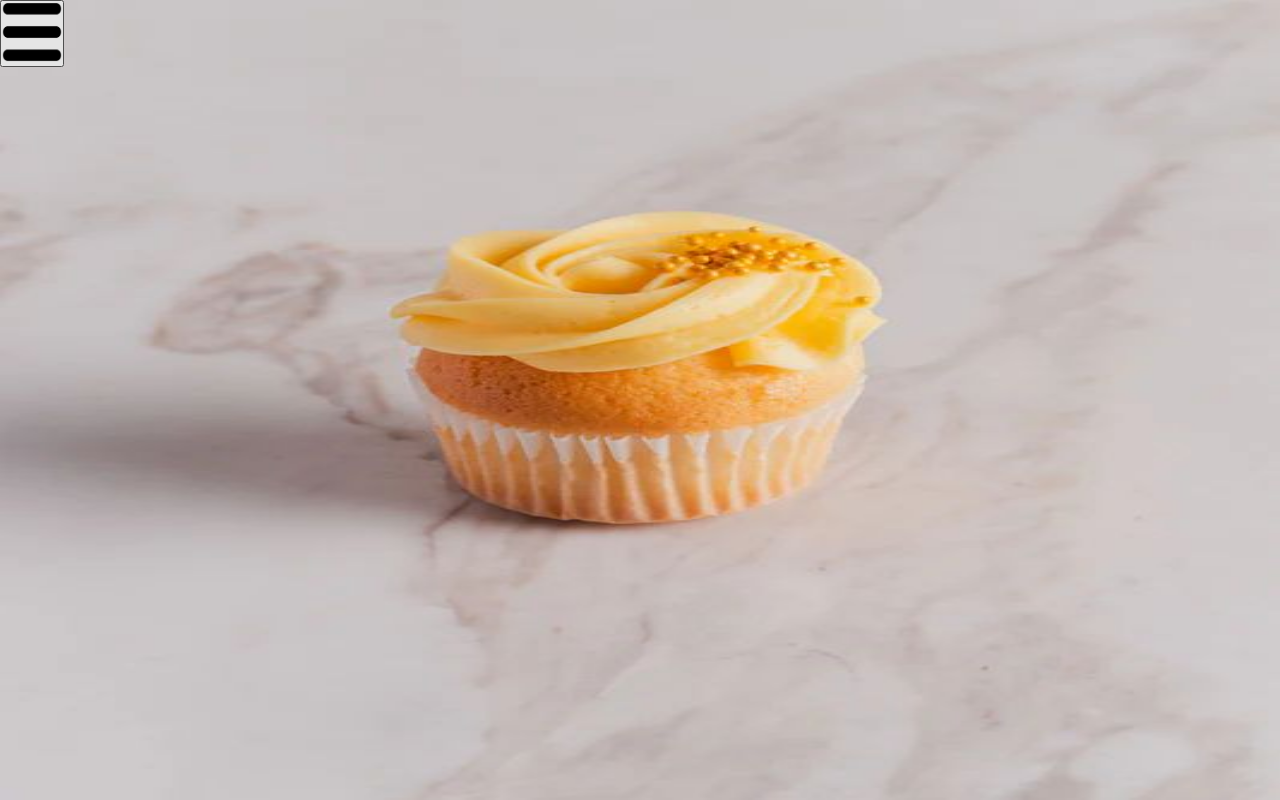
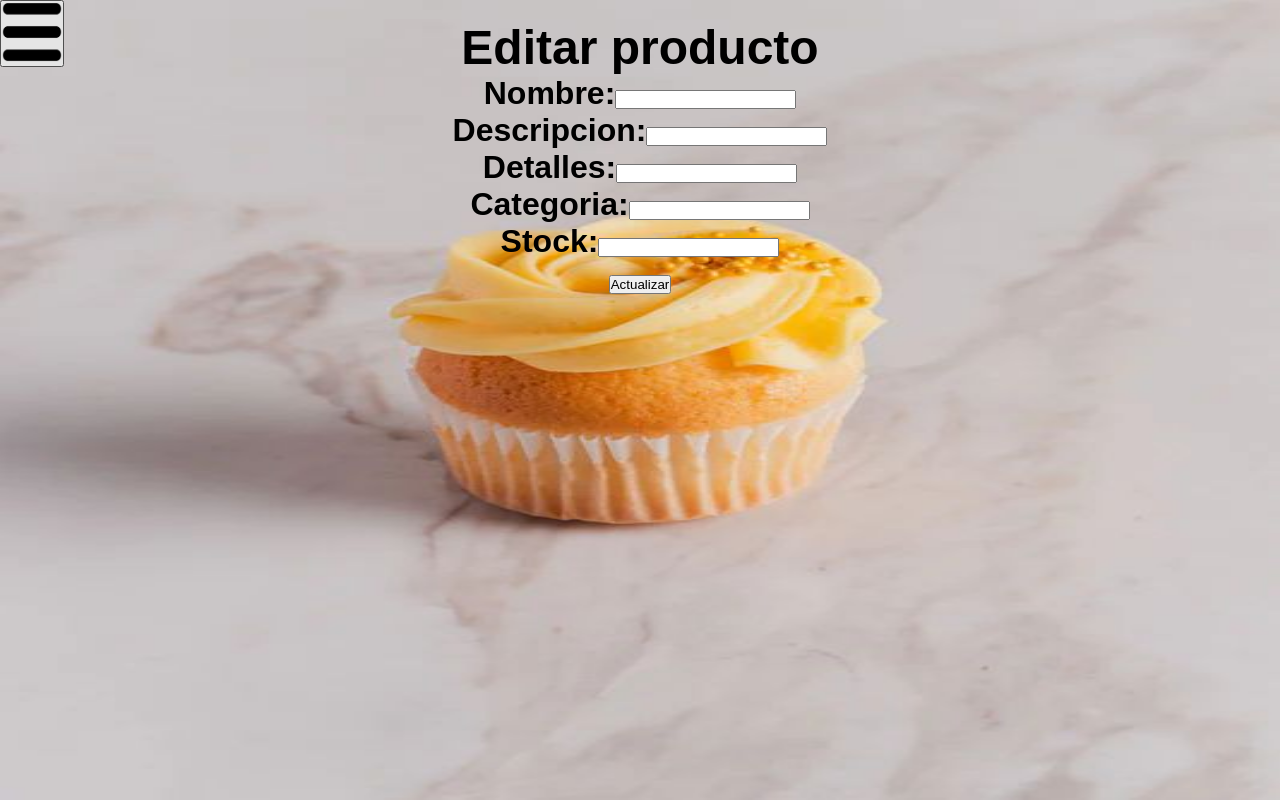
Before and after one commit to Kori55/df2-proyecto-2, a React (Vite) app: page /#/productos/editar/1 in a window 1280 px wide. Before the commit this address had no page. Built offline with nearby package versions, Linux system fonts and the light colour scheme; no server answers.

Commit message:
implementar conexion con backend (casi funciona)

```diff
--- a/package.json
+++ b/package.json
@@ -12,6 +12,7 @@
     "test:watch": "vitest --watch"
   },
   "dependencies": {
+    "axios": "^1.13.2",
     "react": "^19.2.0",
     "react-dom": "^19.2.0",
     "react-router-dom": "^7.12.0"
--- a/src/App.jsx
+++ b/src/App.jsx
@@ -6,6 +6,7 @@ import {IniciarSesion} from "./Pages/IniciarSesion"
 
 import {Productos} from "./Pages/Productos"
 import {VistaProducto} from "./Pages/Productos/VistaProducto.jsx"
+import {RegistrarProducto} from "./Pages/RegistrarProducto.jsx"
 
 import {Blog} from "./Pages/Blog"
 import {BlogVistaPost} from "./Pages/Blog/BlogVistaPost.jsx"
@@ -31,6 +32,8 @@ function App() {
               <Route path="/productos" element={<Productos/>}/>
               <Route path="/productos/producto" element={<VistaProducto/>}/>
               <Route path="/login" element={<IniciarSesion/>}/>
+              <Route path="/productos/registrar" element={<RegistrarProducto/>}/>
+              <Route path="/productos/editar/:id" element={<RegistrarProducto/>}/>
           </Routes>
       </Router>
     </>
--- a/src/Pages/Productos.jsx
+++ b/src/Pages/Productos.jsx
@@ -1,14 +1,62 @@
 import "./Productos/Productos.css"
 import cupcake from "../assets/cupacke.jpg"
 import { Link } from "react-router-dom"
+import React, { useState, useEffect } from 'react';
+import ProductoService from "../services/ProductoService";
 
 export function Productos() {
+    const [productos, setProductos] = useState([]);
+
+    useEffect(() => {
+        fetchProductos();
+    }, []);
+
+    const fetchProductos = () => {
+        ProductoService.listarProductos().then(response => {
+            setProductos(response.data);
+        }).catch(error => {
+            console.log('Error', error);
+        });
+    };
+
+
     return (
         <>
             <div id="main">
                 <h1>Productos</h1>
             </div>
-            <div id="productos">
+            <Link to="/productos/registrar">Agregar nuevo producto</Link>
+            <table>
+                <thead>
+                    <tr>
+                        <th>Nombre</th>
+                        <th>Descripcion</th>
+                        <th>Detalles</th>
+                        <th>Categoria</th>
+                        <th>Stock</th>
+                    </tr>
+                </thead>
+                <tbody>
+                    {productos.map(producto => (
+                        <tr key={producto.id}>
+                            <td>{producto.nombre}</td>
+                            <td>{producto.descripcion}</td>
+                            <td>{producto.detalles}</td>
+                            <td>{producto.categoria}</td>
+                            <td>{producto.stock}</td>
+                            <td>
+                                <button onClick={() => borrarProducto(producto.id)}>Borrar</button>
+                            </td>
+                        </tr>
+                    ))}
+                </tbody>
+            </table>
+        </>
+    )
+}
+
+/*
+<div id="productos">
                 <Link to="/productos/producto">
                     <div class="producto-carta">
                         <img src={cupcake} height="200"/>
@@ -16,6 +64,4 @@ export function Productos() {
                     </div>
                 </Link>
             </div>
-        </>
-    )
-}
+            */
--- /dev/null
+++ b/src/Pages/RegistrarProducto.jsx
@@ -0,0 +1,95 @@
+import React, { useState, useEffect } from 'react';
+import { useParams, useNavigate } from 'react-router-dom';
+import ProductoService from '../services/ProductoService';
+
+export function RegistrarProducto() {
+    const [nombre, setNombre] = useState('');
+    const [descripcion, setDescripcion] = useState('');
+    const [detalles, setDetalles] = useState('');
+    const [categoriaID, setCategoriaID] = useState('');
+    const [stock, setStock] = useState('');
+    const { id } = useParams();
+    const navigate = useNavigate();
+
+    useEffect(() => {
+        if (id) {
+            ProductoService.obtenerProductoPorId(id).then(response => {
+                setNombre(response.data.nombre);
+                setDescripcion(response.data.descripcion);
+                setDetalles(response.data.detalles);
+                setCategoriaID(response.data.categoriaID);
+                setStock(response.data.stock);
+            });
+        }
+    }, [id]);
+
+    const registrarProducto = (e) => {
+        e.preventDefault();
+        const producto = { nombre, descripcion, detalles, categoriaID, stock };
+        if (id) {
+            ProductoService.registrarProducto(id, producto).then(() => {
+                navigate('/');
+            });
+        } else {
+            ProductoService.registrarProducto(producto).then(() => {
+                navigate('/');
+            });
+        }
+    };
+
+    return (
+        <>
+            <div id="main">
+                <h2>{id ? 'Editar producto' : 'Agregar producto'}</h2>
+                <form onSubmit={registrarProducto}>
+                    <div>
+                        <label>Nombre:</label>
+                        <input
+                            type="text"
+                            value={nombre}
+                            onChange={(e) => setNombre(e.target.value)}
+                            required
+                        />
+                    </div>
+                    <div>
+                        <label>Descripcion:</label>
+                        <input
+                            type="text"
+                            value={descripcion}
+                            onChange={(e) => setDescripcion(e.target.value)}
+                            required
+                        />
+                    </div>
+                    <div>
+                        <label>Detalles:</label>
+                        <input
+                            type="text"
+                            value={detalles}
+                            onChange={(e) => setDetalles(e.target.value)}
+                            required
+                        />
+                    </div>
+                    <div>
+                        <label>Categoria:</label>
+                        <input
+                            type="text"
+                            value={categoriaID}
+                            onChange={(e) => setCategoriaID(e.target.value)}
+                            required
+                        />
+                    </div>
+                    <div>
+                        <label>Stock:</label>
+                        <input
+                            type="text"
+                            value={stock}
+                            onChange={(e) => setStock(e.target.value)}
+                            required
+                        />
+                    </div>
+                    <button type="submit">{id ? 'Actualizar' : 'Guardar'}</button>
+                </form>
+            </div>
+        </>
+    );
+};
--- /dev/null
+++ b/src/services/ProductoService.jsx
@@ -0,0 +1,23 @@
+import axios from "axios";
+
+const BASE_URL = 'http://localhost:3306/api/productos';
+
+class ProductoService {
+    listarProductos() {
+        return axios.get(BASE_URL);
+    }
+
+    obtenerProductoPorId(id) {
+        return axios.get('${BASE_URL}/${id}');
+    }
+
+    registrarProducto(pr) {
+        return axios.post(BASE_URL, pr);
+    }
+
+    borrarProducto(id) {
+        return axios.delete('${BASE_URL}/${id}');
+    }
+}
+
+export default new ProductoService();
```
Also changed, not shown: 1 other file (tests, documents, lock files or other folders).
